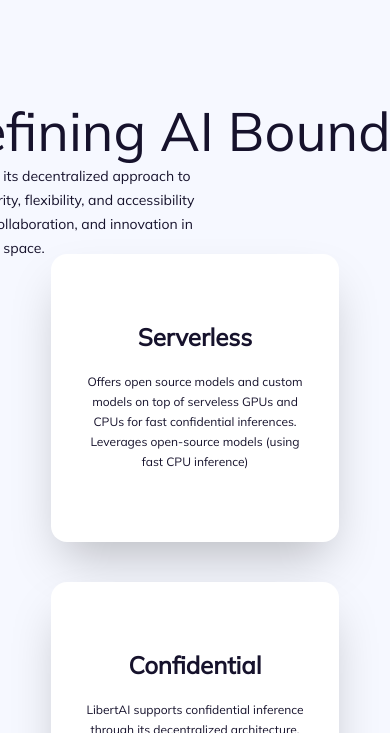
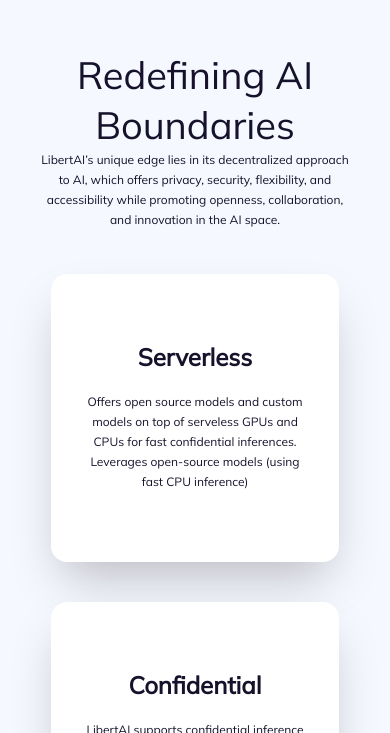
Before and after one commit to Libertai/libertai-website, a Vue app: page / in a window 390 px wide. Shown: the part 4291-5024 px from the top of the page. Built offline with nearby package versions, Linux system fonts and the light colour scheme.

Commit message:
fix: global section responsive

```diff
--- a/src/components/TextSection.vue
+++ b/src/components/TextSection.vue
@@ -10,7 +10,7 @@
 	<section class="relative flex justify-center bg-neutral-100">
 		<div class="my-44 grid w-full justify-evenly max-lg:my-16 md:grid-cols-2" style="width: 1440px">
 			<div v-for="item in items" :key="item.title" class="mx-8 p-6">
-				<div class="m-auto max-w-md">
+				<div class="m-auto max-w-md max-lg:text-center">
 					<p class="body-large max-sm:body-default mb-6 font-bold max-lg:font-bold">{{ item.title }}</p>
 					<p class="body-small max-sm:body-tiny">
 						{{ item.description }}
--- a/src/pages/Company/JoinTeamSection.vue
+++ b/src/pages/Company/JoinTeamSection.vue
@@ -1,7 +1,9 @@
 <template>
-	<section class="relative flex justify-center bg-white">
+	<section class="relative flex w-full justify-center bg-white">
 		<div class="grid bg-white py-44 max-lg:pb-0 max-lg:pt-16 lg:grid-cols-[40%_60%]" style="width: 1440px">
-			<div class="m-auto mx-4 flex max-w-xl flex-col items-center justify-center gap-y-6 text-left max-lg:text-center">
+			<div
+				class="w-xl m-auto mx-4 flex flex-col items-center justify-center gap-y-6 text-left max-lg:px-4 max-lg:text-center"
+			>
 				<h2 class="max-lg:hidden">Be a Part of the AI Revolution</h2>
 				<h3 class="hidden max-lg:block">Be a Part of the AI Revolution</h3>
 				<p class="body-small">
--- a/src/pages/Developer/DeveloperHeroSection.vue
+++ b/src/pages/Developer/DeveloperHeroSection.vue
@@ -1,6 +1,6 @@
 <template>
-	<section class="relative flex justify-center bg-white">
-		<div class="image-background relative grid overflow-hidden lg:grid-cols-[40%_60%]">
+	<section class="image-background relative flex justify-center bg-white">
+		<div class="image-background relative grid overflow-hidden lg:grid-cols-[40%_60%]" style="width: 1440px">
 			<div class="absolute left-0 top-0 z-10 h-full w-full bg-white max-lg:hidden" />
 			<div
 				class="text-majorelle-800 z-10 m-auto flex max-w-xl flex-col items-center justify-center gap-y-6 pl-8 text-center max-lg:gap-y-12 max-lg:px-4 max-lg:py-40 max-lg:text-neutral-100"
--- a/src/pages/Earn/EarnHeroSection.vue
+++ b/src/pages/Earn/EarnHeroSection.vue
@@ -3,12 +3,12 @@
 		<div class="image-background relative grid overflow-hidden bg-white lg:grid-cols-[50%_50%]" style="width: 1440px">
 			<div class="absolute left-0 top-0 z-10 h-full w-full bg-white max-lg:hidden"></div>
 			<div
-				class="z-20 m-auto flex max-w-xl flex-col items-center justify-center gap-y-6 text-center max-lg:gap-y-12 max-lg:px-4 max-lg:py-40 max-lg:text-neutral-100"
+				class="text-majorelle-800 z-20 m-auto flex max-w-xl flex-col items-center justify-center gap-y-6 text-center max-lg:gap-y-12 max-lg:px-4 max-lg:py-40 max-lg:text-neutral-100"
 			>
-				<h2 class="text-majorelle-800 block text-left max-lg:text-center max-sm:hidden">
+				<h2 class="block text-left max-lg:text-center max-sm:hidden">
 					Decentralize everything and earn LibertAI Tokens
 				</h2>
-				<h3 class="hidden max-sm:block">Decentralize everything and earn LibertAI Tokens</h3>
+				<h3 class="hidden text-neutral-100 max-sm:block">Decentralize everything and earn LibertAI Tokens</h3>
 				<p class="body-small text-left max-lg:text-center">
 					Are you ready to dive into a new world of decentralized computing, where your contributions are rewarded with
 					tangible benefits? Look no further than Libertai Tokens! These Tokens play an essential role within the
--- a/src/pages/Home/AIBoundariesSection.vue
+++ b/src/pages/Home/AIBoundariesSection.vue
@@ -3,12 +3,21 @@
 </script>
 
 <template>
-	<section class="flex flex-col items-center justify-center bg-white max-2xl:px-24">
-		<div class="flex items-center justify-center px-24 py-32 max-2xl:pt-12" style="width: 1440px">
-			<div class="grid grid-cols-4 gap-4 max-xl:w-5/6 max-xl:grid-cols-2 max-lg:w-2/3 max-lg:grid-cols-1">
-				<div class="col-span-2 h-40 w-full justify-center p-8 max-2xl:col-span-4 max-xl:col-span-2 max-lg:col-span-1">
-					<h2 class="text-left text-majorelle-800 max-lg:text-center">Redefining AI Boundaries</h2>
-					<p class="body-small items-center text-majorelle-800 max-lg:text-center max-sm:w-1/2">
+	<section class="flex flex-col items-center justify-center bg-white max-xl:px-24">
+		<div class="flex flex-col items-center justify-center px-24 py-32 max-xl:pt-12 max-lg:pt-0" style="width: 1440px">
+			<div class="h-auto justify-center p-8 max-lg:max-w-md max-md:max-w-sm md:hidden">
+				<h3 class="text-majorelle-800 text-left max-lg:text-center">Redefining AI Boundaries</h3>
+				<p class="body-tiny text-majorelle-800 items-center max-lg:text-center">
+					LibertAI’s unique edge lies in its decentralized approach to AI, which offers privacy, security, flexibility,
+					and accessibility while promoting openness, collaboration, and innovation in the AI space.
+				</p>
+			</div>
+			<div
+				class="grid grid-cols-4 gap-4 max-xl:w-5/6 max-xl:grid-cols-3 max-lg:w-2/3 max-lg:grid-cols-2 max-md:grid-cols-1"
+			>
+				<div class="col-span-2 h-auto w-full justify-center p-8 max-md:hidden">
+					<h2 class="text-majorelle-800 text-left max-lg:text-center">Redefining AI Boundaries</h2>
+					<p class="body-small text-majorelle-800 items-center max-lg:text-center max-sm:w-1/2">
 						LibertAI’s unique edge lies in its decentralized approach to AI, which offers privacy, security,
 						flexibility, and accessibility while promoting openness, collaboration, and innovation in the AI space.
 					</p>
@@ -17,7 +26,7 @@
 					title="Serverless"
 					description="Offers open source models and custom models on top of serveless GPUs and CPUs for fast confidential inferences. Leverages open-source models (using fast CPU inference)"
 				/>
-				<div class="row-span-2 flex size-full items-center justify-center p-3 max-2xl:hidden">
+				<div class="row-span-2 flex size-full items-center justify-center p-3 max-xl:hidden">
 					<div class="image-background h-full w-72 rounded-2xl" />
 				</div>
 				<InfoCard
```
